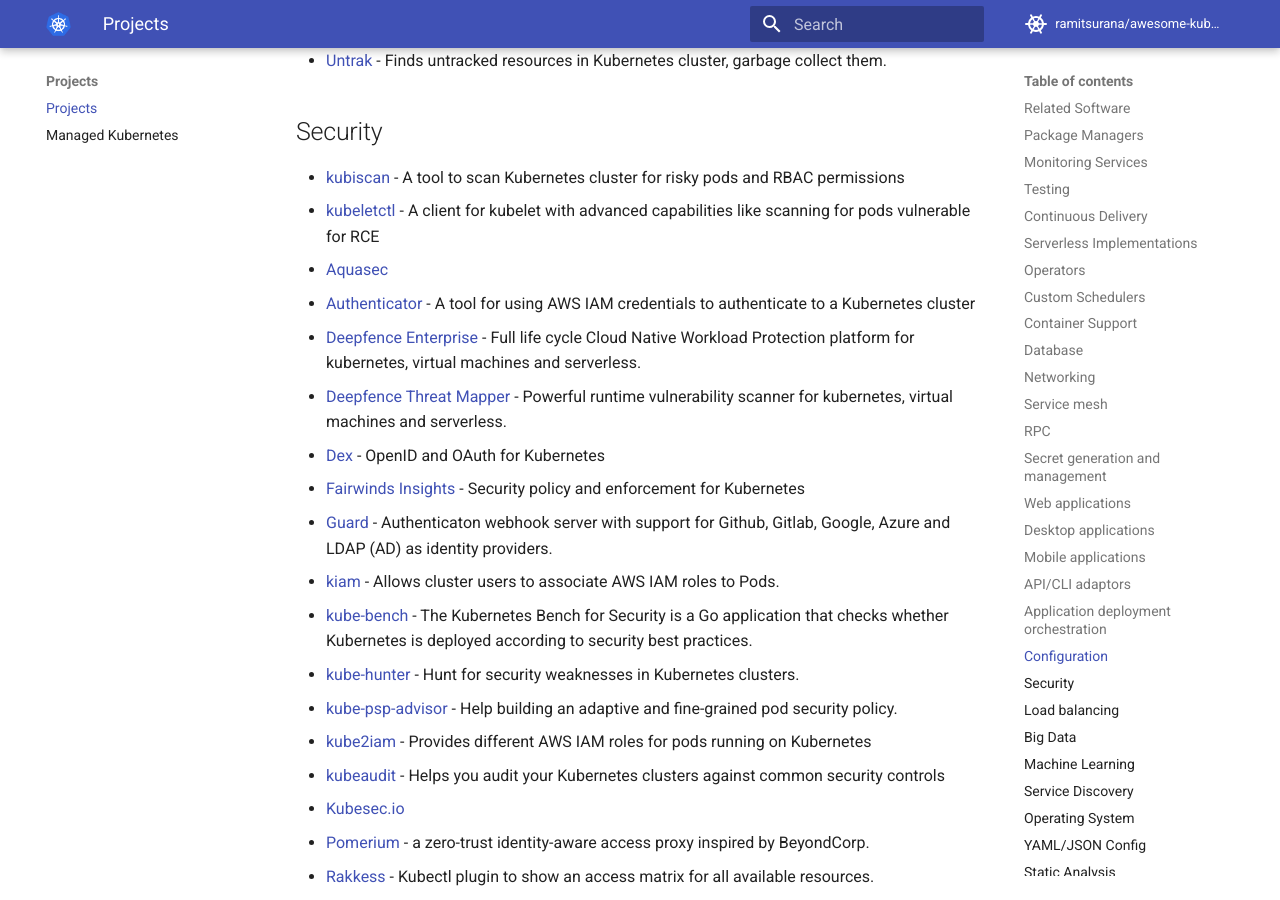
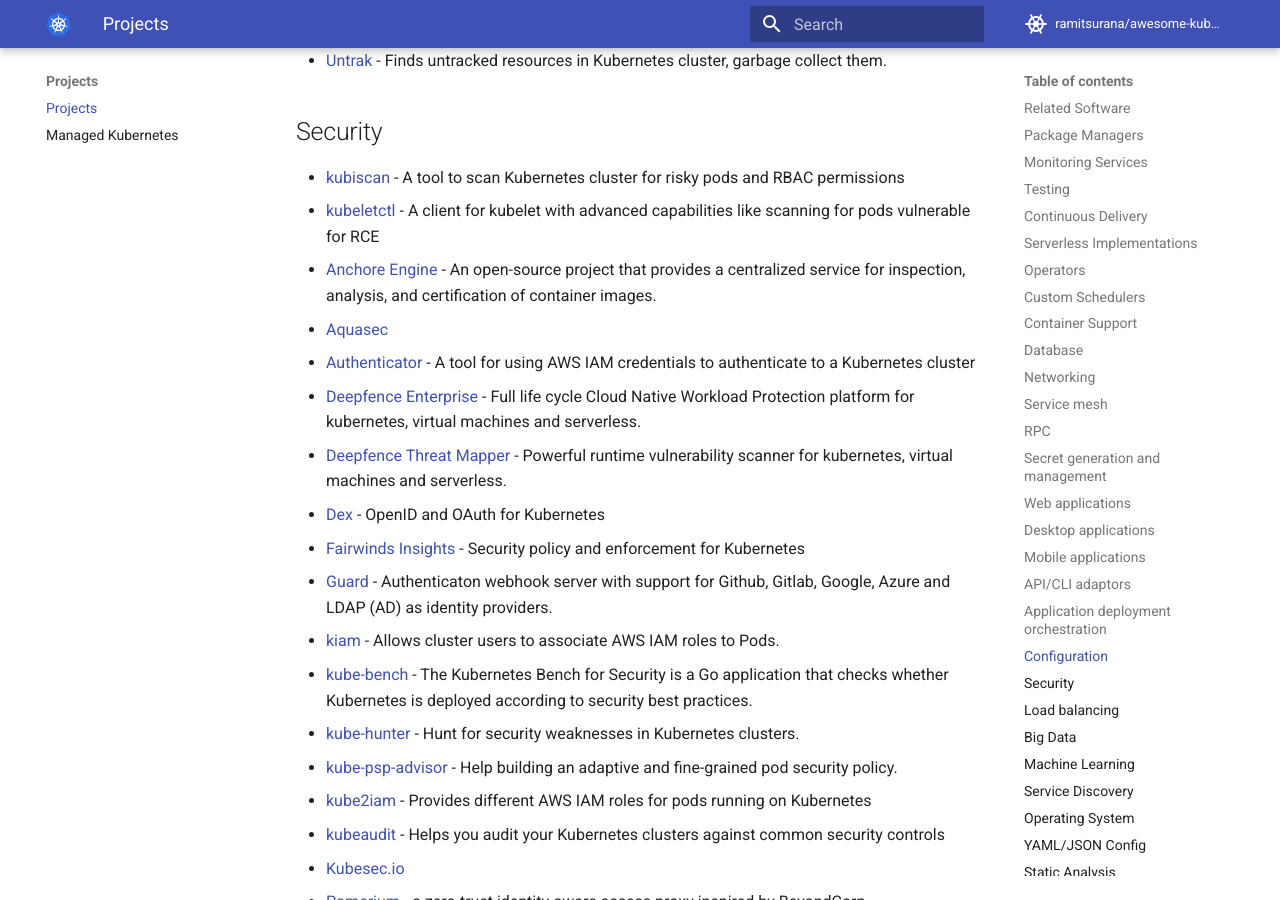
Before and after one commit to ramitsurana/awesome-kubernetes, an MkDocs documentation site: the page built from docs/projects/projects.md, in a window 1280 px wide and 900 px high, scrolled down 13543 px. Built offline with MkDocs 1.6.1 and Material for MkDocs 9.7.7, drawn with Linux system fonts in a browser that asks for light colours; comment, search, counter and statistics services are not loaded.

Commit message:
Added Anchore Engine

```diff
--- a/docs/projects/projects.md
+++ b/docs/projects/projects.md
@@ -376,6 +376,7 @@ Projects
 ## Security
 * [kubiscan](https://github.com/cyberark/KubiScan) - A tool to scan Kubernetes cluster for risky pods and RBAC permissions
 * [kubeletctl](https://github.com/cyberark/kubeletctl) - A client for kubelet with advanced capabilities like scanning for pods vulnerable for RCE
+* [Anchore Engine](https://github.com/anchore/anchore-engine) - An open-source project that provides a centralized service for inspection, analysis, and certification of container images.
 * [Aquasec](http://blog.aquasec.com/topic/kubernetes)
 * [Authenticator](https://github.com/kubernetes-sigs/aws-iam-authenticator) - A tool for using AWS IAM credentials to authenticate to a Kubernetes cluster
 * [Deepfence Enterprise](https://deepfence.io) - Full life cycle Cloud Native Workload Protection platform for kubernetes, virtual machines and serverless.
```
